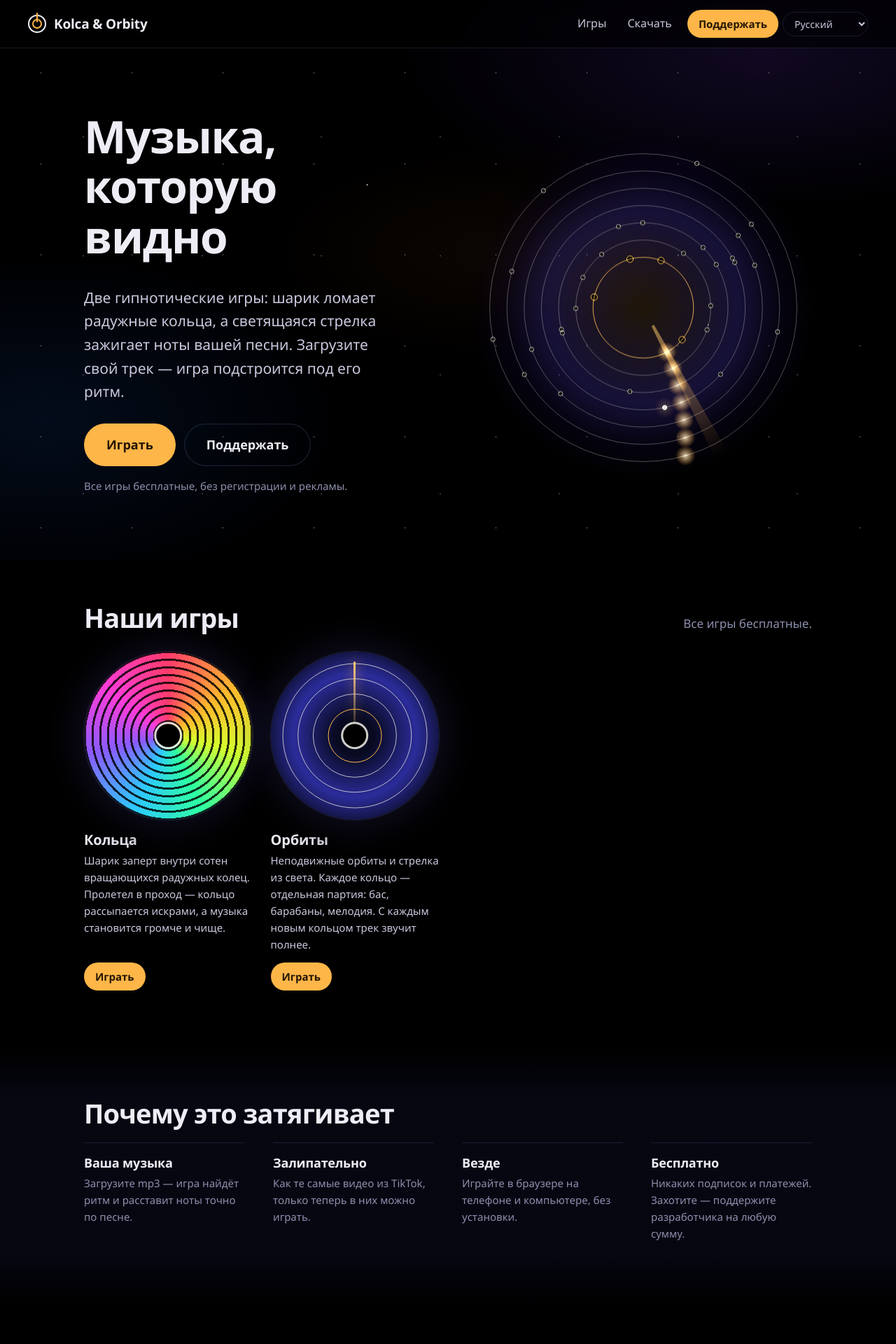
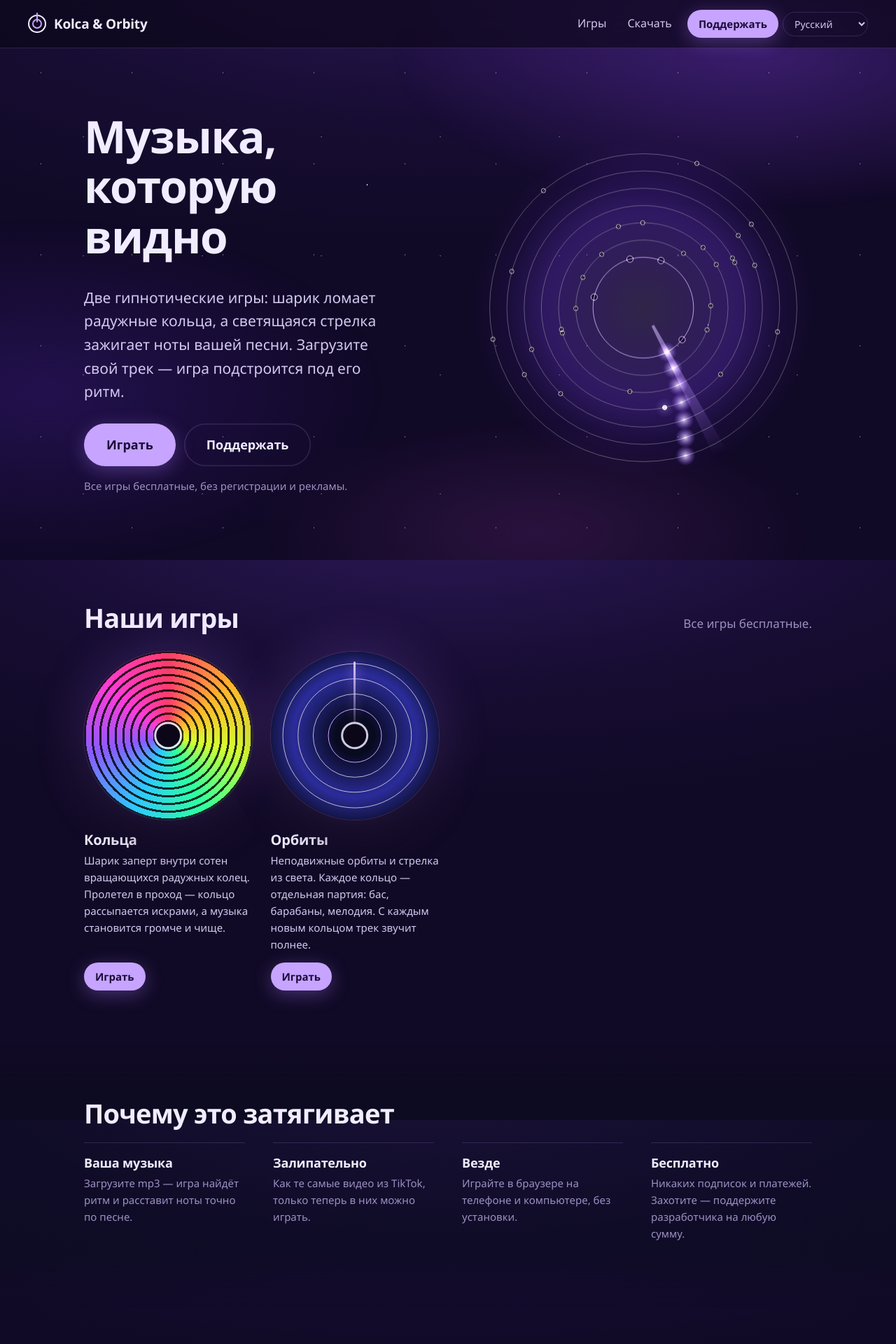
Before and after one commit to Anonymouslol411/kolca-orbity, a Flask app: page / in a window 1280 px wide. Shown: the top 1920 px of the page at 70% size. Run offline with Flask 3, Linux system fonts and the light colour scheme; data that the repository does not hold is empty.

Commit message:
Дизайн Deep Space Purple

```diff
--- a/site/static/hero.js
+++ b/site/static/hero.js
@@ -28,11 +28,11 @@
     ctx.save(); ctx.translate(cx, cy); ctx.rotate(hand);
     const L = R(RINGS - 1) + 18 * S;
     const lg = ctx.createLinearGradient(R(0) * 0.4, 0, L, 0);
-    lg.addColorStop(0, 'rgba(255,200,110,0.55)'); lg.addColorStop(1, 'rgba(255,182,72,0)');
+    lg.addColorStop(0, 'rgba(214,186,255,0.6)'); lg.addColorStop(1, 'rgba(170,120,255,0)');
     ctx.fillStyle = lg; ctx.beginPath(); ctx.moveTo(R(0) * 0.4, -2 * S); ctx.lineTo(L, -10 * S); ctx.lineTo(L, 10 * S); ctx.lineTo(R(0) * 0.4, 2 * S); ctx.fill();
     ctx.restore();
     for (let k = 0; k < RINGS; k++) {
-      ctx.strokeStyle = k === 0 ? 'rgba(255,190,90,0.85)' : 'rgba(243,240,230,0.32)';
+      ctx.strokeStyle = k === 0 ? 'rgba(206,170,255,0.9)' : 'rgba(243,240,230,0.32)';
       ctx.lineWidth = 1; ctx.beginPath(); ctx.arc(cx, cy, R(k), 0, Math.PI * 2); ctx.stroke();
     }
     // ноты загораются, когда стрелка проходит мимо
@@ -43,17 +43,17 @@
       const x = cx + Math.cos(n.a) * R(n.k), y = cy + Math.sin(n.a) * R(n.k), r = (n.k === 0 ? 4.5 : 3) * S;
       if (n.f > 0.02) {
         const gg = ctx.createRadialGradient(x, y, 0, x, y, r * 5);
-        gg.addColorStop(0, `rgba(255,236,200,${n.f})`); gg.addColorStop(1, 'rgba(255,170,60,0)');
+        gg.addColorStop(0, `rgba(236,224,255,${n.f})`); gg.addColorStop(1, 'rgba(150,90,255,0)');
         ctx.fillStyle = gg; ctx.beginPath(); ctx.arc(x, y, r * 5, 0, Math.PI * 2); ctx.fill();
       }
-      ctx.fillStyle = n.f > 0.02 ? `rgba(255,255,255,${0.4 + n.f})` : '#000';
+      ctx.fillStyle = n.f > 0.02 ? `rgba(255,255,255,${0.4 + n.f})` : '#120a24';
       ctx.beginPath(); ctx.arc(x, y, r, 0, Math.PI * 2); ctx.fill();
-      ctx.strokeStyle = n.k === 0 ? 'rgba(255,190,90,0.95)' : 'rgba(243,240,230,0.7)'; ctx.stroke();
+      ctx.strokeStyle = n.k === 0 ? 'rgba(214,180,255,0.95)' : 'rgba(243,240,230,0.7)'; ctx.stroke();
     }
     for (let k = 0; k < RINGS; k++) {
       const a = hand + k * 0.035, x = cx + Math.cos(a) * R(k), y = cy + Math.sin(a) * R(k);
       const gg = ctx.createRadialGradient(x, y, 0, x, y, 14 * S);
-      gg.addColorStop(0, 'rgba(255,240,210,0.85)'); gg.addColorStop(1, 'rgba(255,170,60,0)');
+      gg.addColorStop(0, 'rgba(240,230,255,0.9)'); gg.addColorStop(1, 'rgba(150,90,255,0)');
       ctx.fillStyle = gg; ctx.beginPath(); ctx.arc(x, y, 14 * S, 0, Math.PI * 2); ctx.fill();
     }
     ctx.globalCompositeOperation = 'source-over';
--- a/site/static/play.css
+++ b/site/static/play.css
@@ -1,4 +1,4 @@
 html, body { margin: 0; height: 100%; background: #000; overflow: hidden; }
 iframe { position: fixed; inset: 0; width: 100%; height: 100%; border: 0; }
-.back { position: fixed; left: 12px; bottom: 12px; z-index: 2; color: #f3f0e6; background: rgba(0, 0, 0, .7);
-        border: 1px solid rgba(160, 170, 255, .2); border-radius: 99px; padding: 6px 12px; font: 14px system-ui, sans-serif; text-decoration: none; }
+.back { position: fixed; left: 12px; bottom: 12px; z-index: 2; color: #f3f0e6; background: rgba(20, 11, 44, .8);
+        border: 1px solid rgba(196, 168, 255, .25); border-radius: 99px; padding: 6px 12px; font: 14px system-ui, sans-serif; text-decoration: none; }
--- a/site/static/style.css
+++ b/site/static/style.css
@@ -1,18 +1,19 @@
 /* Кольца и Орбиты — ночная сцена: индиго, свет рампы (янтарь), спектр — только в обложках игр */
 :root {
-  --night: #000;
-  --deep: #04050c;
-  --panel: rgba(13, 15, 30, .72);
-  --panel2: rgba(28, 31, 58, .8);
-  --rule: rgba(160, 170, 255, .14);
-  --paper: #eeedf6;
-  --soft: #c9c8de;
-  --dim: #8d8fae;
-  --amber: #ffb648;
-  --amber-hi: #ffcd78;
-  --amber-ink: #241500;
-  --mint: #46e0a6;
-  --rose: #ff6f91;
+  /* Deep Space Purple: глубокий фиолетовый космос, лиловый акцент */
+  --night: #0c0718;
+  --deep: #090514;
+  --panel: rgba(34, 20, 64, .62);
+  --panel2: rgba(58, 36, 104, .72);
+  --rule: rgba(196, 168, 255, .17);
+  --paper: #f1ecff;
+  --soft: #d3c8ef;
+  --dim: #9d90c2;
+  --amber: #c6a4ff;
+  --amber-hi: #dcc7ff;
+  --amber-ink: #1b0b3a;
+  --mint: #6fe3c0;
+  --rose: #ff7ba9;
   --r-lg: 22px;
   --r-md: 14px;
   --r-sm: 10px;
@@ -22,7 +23,7 @@
 html { scroll-behavior: smooth; }
 @media (prefers-reduced-motion: reduce) { html { scroll-behavior: auto; } }
 body {
-  margin: 0; color: var(--paper); background: #000;
+  margin: 0; color: var(--paper); background: radial-gradient(ellipse 120% 70% at 50% -10%, #2d1858 0%, #170d33 45%, #110a26 75%) fixed, #110a26;
   font: 17px/1.6 "Segoe UI Variable Text", "Segoe UI", system-ui, -apple-system, Roboto, "Noto Sans", sans-serif;
   -webkit-font-smoothing: antialiased; text-rendering: optimizeLegibility;
 }
@@ -50,7 +51,7 @@ body::before {
     radial-gradient(1.5px 1.5px at 41% 33%, #fff 50%, transparent 51%),
     radial-gradient(1px 1px at 58% 84%, rgba(255,255,255,.7) 50%, transparent 51%),
     radial-gradient(1px 1px at 66% 12%, #fff 50%, transparent 51%),
-    radial-gradient(1.5px 1.5px at 79% 58%, rgba(255,236,200,.9) 50%, transparent 51%),
+    radial-gradient(1.5px 1.5px at 79% 58%, rgba(230,215,255,.95) 50%, transparent 51%),
     radial-gradient(1px 1px at 91% 27%, #fff 50%, transparent 51%),
     radial-gradient(1px 1px at 6% 91%, rgba(200,210,255,.8) 50%, transparent 51%),
     radial-gradient(1px 1px at 47% 52%, rgba(255,255,255,.6) 50%, transparent 51%),
@@ -64,9 +65,9 @@ body::after {
     radial-gradient(1px 1px at 20% 40%, rgba(255,255,255,.55) 50%, transparent 51%) 0 0 / 220px 220px,
     radial-gradient(1px 1px at 70% 15%, rgba(200,210,255,.45) 50%, transparent 51%) 0 0 / 170px 170px,
     radial-gradient(1px 1px at 45% 80%, rgba(255,255,255,.4) 50%, transparent 51%) 0 0 / 130px 130px,
-    radial-gradient(ellipse 60% 40% at 85% 10%, rgba(110, 60, 220, .16), transparent 70%),
-    radial-gradient(ellipse 50% 45% at 5% 75%, rgba(30, 90, 200, .14), transparent 70%),
-    radial-gradient(ellipse 40% 30% at 55% 45%, rgba(255, 140, 60, .05), transparent 70%);
+    radial-gradient(ellipse 60% 40% at 85% 10%, rgba(150, 70, 255, .28), transparent 70%),
+    radial-gradient(ellipse 55% 45% at 5% 70%, rgba(90, 40, 200, .26), transparent 70%),
+    radial-gradient(ellipse 45% 30% at 60% 95%, rgba(210, 80, 220, .14), transparent 70%);
   animation: twinkle 9s ease-in-out infinite alternate;
 }
 @keyframes twinkle { from { opacity: .75; } to { opacity: 1; } }
@@ -76,7 +77,7 @@ main { position: relative; z-index: 0; }
 /* ---------- шапка ---------- */
 .top {
   position: sticky; top: 0; z-index: 20; display: flex; align-items: center; justify-content: space-between; gap: 18px;
-  padding: 14px clamp(16px, 4vw, 40px); background: rgba(0, 0, 0, .62); backdrop-filter: blur(14px);
+  padding: 14px clamp(16px, 4vw, 40px); background: rgba(12, 7, 24, .66); backdrop-filter: blur(14px);
   border-bottom: 1px solid var(--rule); flex-wrap: wrap;
 }
 .logo { display: flex; align-items: center; gap: 11px; color: var(--paper); text-decoration: none; font-weight: 800; font-size: 19px; letter-spacing: -.01em; }
@@ -89,7 +90,7 @@ nav > a:hover, nav > a.on { color: var(--paper); background: var(--panel2); }
 .picker select, .cur-form select {
   background: transparent; color: var(--soft); border: 1px solid var(--rule); border-radius: 99px; padding: 6px 12px; font: inherit; font-size: 14px;
 }
-.picker select option { background: #0d0f1e; }
+.picker select option { background: #1a0f33; }
 
 /* ---------- кнопки ---------- */
 .btn {
@@ -97,7 +98,10 @@ nav > a:hover, nav > a.on { color: var(--paper); background: var(--panel2); }
   font: inherit; font-weight: 700; padding: 12px 24px; border-radius: 99px; color: var(--amber-ink); background: var(--amber);
   transition: background-color .15s, transform .15s;
 }
-.btn:hover { background: var(--amber-hi); color: var(--amber-ink); }
+.btn { box-shadow: 0 6px 26px rgba(170, 120, 255, .35); }
+.btn:hover { background: var(--amber-hi); color: var(--amber-ink); box-shadow: 0 8px 34px rgba(170, 120, 255, .5); }
+.btn.ghost, .btn.danger { box-shadow: inset 0 0 0 1.5px var(--rule); }
+.btn.danger { box-shadow: none; }
 .btn:active { transform: translateY(1px); }
 .btn[disabled] { opacity: .4; cursor: not-allowed; }
 .btn.small { padding: 8px 16px; font-size: 15px; }
@@ -124,7 +128,7 @@ nav .btn.small { margin-left: 4px; }
 .section.center .cta-row, .cta-row.centered { justify-content: center; }
 .dial { position: relative; aspect-ratio: 1; width: 100%; max-width: 520px; justify-self: center; }
 .dial::before { content: ""; position: absolute; inset: 0; border-radius: 50%;
-  background: radial-gradient(circle, rgba(255, 182, 72, .12) 0%, rgba(90, 70, 230, .24) 40%, rgba(40, 20, 120, .12) 58%, rgba(0, 0, 0, 0) 72%); }
+  background: radial-gradient(circle, rgba(214, 180, 255, .16) 0%, rgba(120, 60, 240, .30) 40%, rgba(70, 30, 160, .14) 58%, rgba(0, 0, 0, 0) 72%); }
 #hero-canvas { position: absolute; inset: 0; width: 100%; height: 100%; }
 .hero-price { color: var(--dim); font-size: 15px; }
 .hero-price b { color: var(--paper); font-weight: 700; }
@@ -155,9 +159,9 @@ nav .btn.small { margin-left: 4px; }
 .game-item p { color: var(--soft); font-size: 15px; margin: 0 0 14px; flex: 1; }
 .game-item .btn, .game-item .pill { align-self: flex-start; }
 .disc { position: relative; aspect-ratio: 1; border-radius: 50%; overflow: hidden; background: #000;
-  box-shadow: 0 0 0 1px var(--rule), 0 0 60px rgba(120, 110, 255, .18), 0 22px 50px rgba(0, 0, 0, .6); }
+  box-shadow: 0 0 0 1px var(--rule), 0 0 70px rgba(160, 100, 255, .28), 0 22px 50px rgba(0, 0, 0, .6); }
 .disc::after { content: ""; position: absolute; left: 50%; top: 50%; width: 14%; height: 14%; transform: translate(-50%, -50%);
-  border-radius: 50%; background: #000; box-shadow: 0 0 0 3px rgba(243, 240, 230, .85); }
+  border-radius: 50%; background: #0c0718; box-shadow: 0 0 0 3px rgba(241, 236, 255, .85); }
 .disc img { width: 100%; height: 100%; object-fit: cover; display: block; }
 .disc.cover-img::after { display: none; }
 .disc-kolca { background:
@@ -170,14 +174,14 @@ nav .btn.small { margin-left: 4px; }
 .disc-orbity i:nth-child(3) { width: 68%; height: 68%; }
 .disc-orbity i:nth-child(4) { width: 86%; height: 86%; }
 .disc-orbity b { position: absolute; left: 50%; top: 6%; width: 3px; height: 44%; margin-left: -1.5px; border-radius: 3px;
-  background: linear-gradient(var(--amber-hi), rgba(255, 182, 72, 0)); filter: drop-shadow(0 0 8px var(--amber)); }
+  background: linear-gradient(var(--amber-hi), rgba(198, 164, 255, 0)); filter: drop-shadow(0 0 8px var(--amber)); }
 .disc-hue { background:
   repeating-radial-gradient(circle at 50% 50%, rgba(0, 0, 0, 0) 0 5px, rgba(0, 0, 0, .28) 5px 6px),
   conic-gradient(from 210deg, hsl(var(--h) 85% 62%), hsl(calc(var(--h) + 50) 80% 55%), hsl(calc(var(--h) + 110) 75% 40%), hsl(var(--h) 85% 62%)); }
 .game-item.soon .disc { filter: saturate(.35) brightness(.7); }
 .game-item.soon .disc::before { content: ""; position: absolute; inset: 8px; border-radius: 50%; border: 2px dashed rgba(243, 240, 230, .45); z-index: 1; }
 .pill { display: inline-block; font-size: 13px; font-weight: 600; padding: 3px 11px; border-radius: 99px; background: var(--panel2); color: var(--soft); }
-.pill.sub { background: rgba(255, 182, 72, .14); color: var(--amber-hi); }
+.pill.sub { background: rgba(198, 164, 255, .16); color: var(--amber-hi); }
 .pill.free { background: rgba(70, 224, 166, .13); color: var(--mint); }
 .game-meta { display: flex; gap: 8px; flex-wrap: wrap; margin-top: 16px; }
 .scope-note { border-left: 3px solid var(--amber); padding: 4px 0 4px 14px; color: var(--soft); margin: 0 0 28px; max-width: 60ch; }
@@ -192,7 +196,7 @@ nav .btn.small { margin-left: 4px; }
 .plans { display: grid; grid-template-columns: repeat(auto-fit, minmax(260px, 1fr)); gap: 20px; align-items: stretch; }
 .plan { position: relative; display: flex; flex-direction: column; background: var(--panel); border: 1px solid var(--rule); border-radius: var(--r-lg); padding: 28px; }
 .plan form, .plan > .btn, .plan > .note { margin-top: auto; }
-.plan.best { background: linear-gradient(180deg, rgba(40, 34, 90, .8), var(--panel) 60%); border: 1.5px solid var(--amber); }
+.plan.best { background: linear-gradient(180deg, rgba(80, 44, 150, .8), var(--panel) 60%); border: 1.5px solid var(--amber); }
 .plan.small-plan { background: transparent; }
 .plan-head h3 { margin-bottom: 10px; }
 .plan-price { display: flex; align-items: baseline; gap: 8px; flex-wrap: wrap; }
@@ -215,7 +219,7 @@ nav .btn.small { margin-left: 4px; }
 form label { display: block; margin: 0 0 14px; color: var(--dim); font-size: 14px; }
 form input[type=email], form input[type=password], form input[type=text], form input[type=url], form input[type=number], form textarea, form select.field {
   display: block; width: 100%; margin-top: 6px; padding: 12px 14px; font: inherit; color: var(--paper);
-  background: rgba(0, 0, 0, .55); border: 1px solid var(--rule); border-radius: var(--r-sm);
+  background: rgba(9, 5, 20, .6); border: 1px solid var(--rule); border-radius: var(--r-sm);
 }
 form textarea { min-height: 90px; resize: vertical; }
 form input:focus, form textarea:focus, select:focus { outline: 2px solid var(--amber); outline-offset: 1px; }
@@ -248,7 +252,7 @@ details.card summary { cursor: pointer; font-weight: 700; margin-bottom: 8px; }
 
 /* ---------- подвал ---------- */
 .foot { display: flex; justify-content: space-between; gap: 16px; flex-wrap: wrap; padding: 30px clamp(16px, 4vw, 40px);
-  border-top: 1px solid var(--rule); color: var(--dim); font-size: 14px; background: rgba(0, 0, 0, .6); position: relative; z-index: 1; }
+  border-top: 1px solid var(--rule); color: var(--dim); font-size: 14px; background: rgba(9, 5, 20, .7); position: relative; z-index: 1; }
 .foot-links { display: flex; gap: 18px; flex-wrap: wrap; }
 .foot a { color: var(--dim); }
 
@@ -284,14 +288,14 @@ code { background: var(--deep); border: 1px solid var(--rule); border-radius: 6p
 .admin-table th, .admin-table td { text-align: left; padding: 10px 12px; border-bottom: 1px solid var(--rule); white-space: nowrap; vertical-align: middle; }
 .admin-table tr:last-child td { border-bottom: 0; }
 .admin-table th { color: var(--dim); font-weight: 600; background: var(--deep); }
-.admin-table tbody tr:hover { background: rgba(255, 182, 72, .05); }
+.admin-table tbody tr:hover { background: rgba(198, 164, 255, .07); }
 .admin-table tr.banned td { opacity: .6; }
 .admin-table td.act { text-align: right; }
 .admin-table input[type=checkbox] { accent-color: var(--amber); width: 16px; height: 16px; }
 .bulk-bar { display: flex; align-items: center; gap: 12px; flex-wrap: wrap; margin: 12px 0 0; }
 .row-del { background: none; border: 1px solid transparent; color: var(--rose); border-radius: 99px; padding: 4px 10px; cursor: pointer; font: inherit; font-size: 13px; }
 .row-del:hover { border-color: var(--rose); }
-.tag { display: inline-block; font-size: 11px; font-weight: 600; padding: 2px 8px; border-radius: 99px; background: rgba(255, 182, 72, .16); color: var(--amber-hi); }
+.tag { display: inline-block; font-size: 11px; font-weight: 600; padding: 2px 8px; border-radius: 99px; background: rgba(198, 164, 255, .2); color: var(--amber-hi); }
 .tag.red { background: rgba(255, 111, 145, .18); color: #ffc0cf; }
 .pager { display: flex; gap: 16px; justify-content: center; margin-top: 14px; color: var(--dim); }
 .admin-grid { display: grid; grid-template-columns: repeat(auto-fit, minmax(320px, 1fr)); gap: 16px; }
@@ -345,7 +349,7 @@ a.plain:hover { color: var(--amber-hi); }
 /* ---------- поддержка ---------- */
 .support-teaser { display: flex; align-items: center; justify-content: space-between; gap: 24px 40px; flex-wrap: wrap;
   padding: clamp(24px, 4vw, 44px); border-radius: var(--r-lg); border: 1.5px solid var(--amber);
-  background: radial-gradient(circle at 100% 0%, rgba(255, 182, 72, .16), transparent 55%), var(--panel); backdrop-filter: blur(10px); }
+  background: radial-gradient(circle at 100% 0%, rgba(198, 164, 255, .2), transparent 55%), var(--panel); backdrop-filter: blur(10px); }
 .support-teaser h2 { margin-bottom: 8px; }
 .support-teaser .lead { margin: 0; }
 .amount-presets { display: flex; gap: 10px; flex-wrap: wrap; margin-bottom: 18px; }
```
Also changed, not shown: site/static/favicon.svg.
